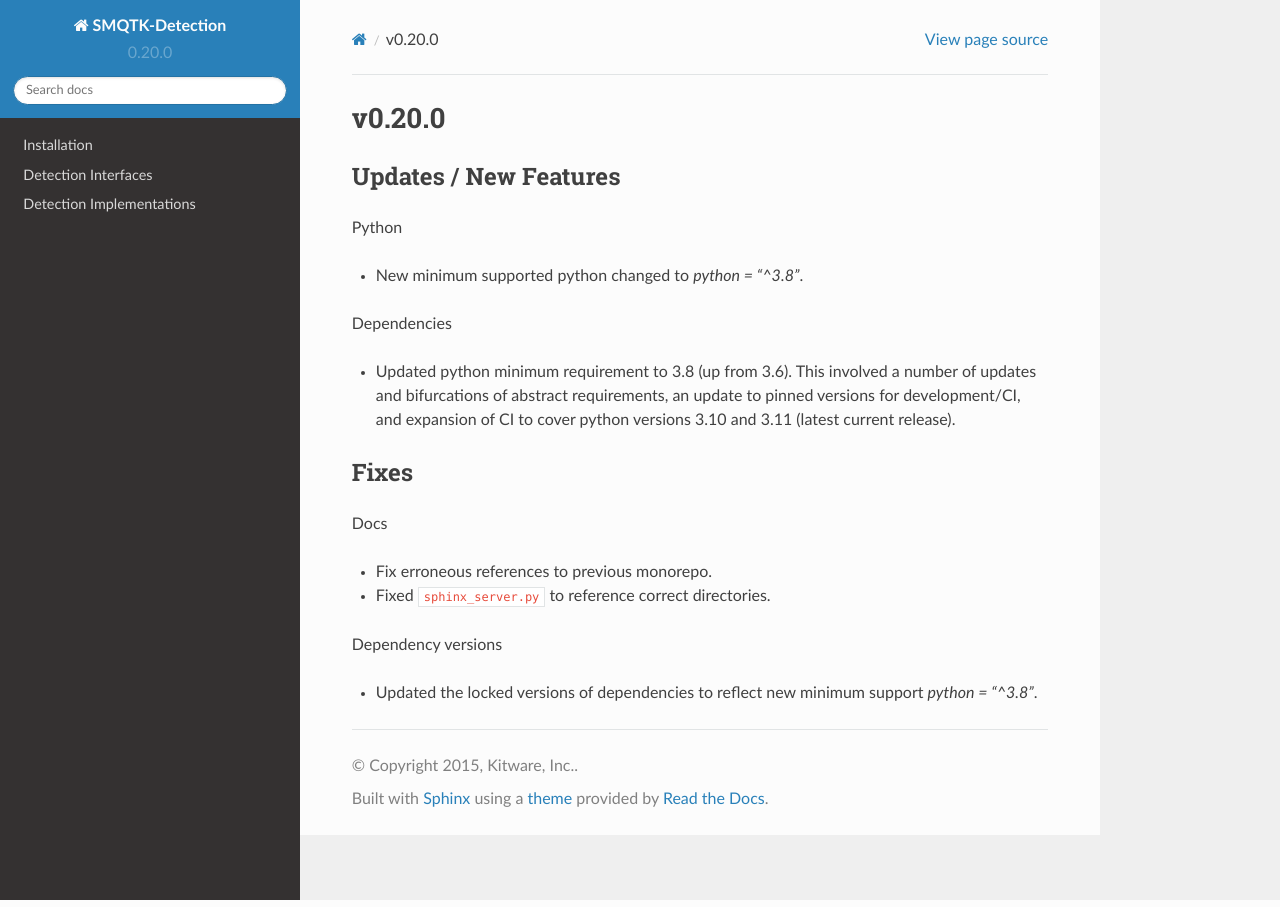
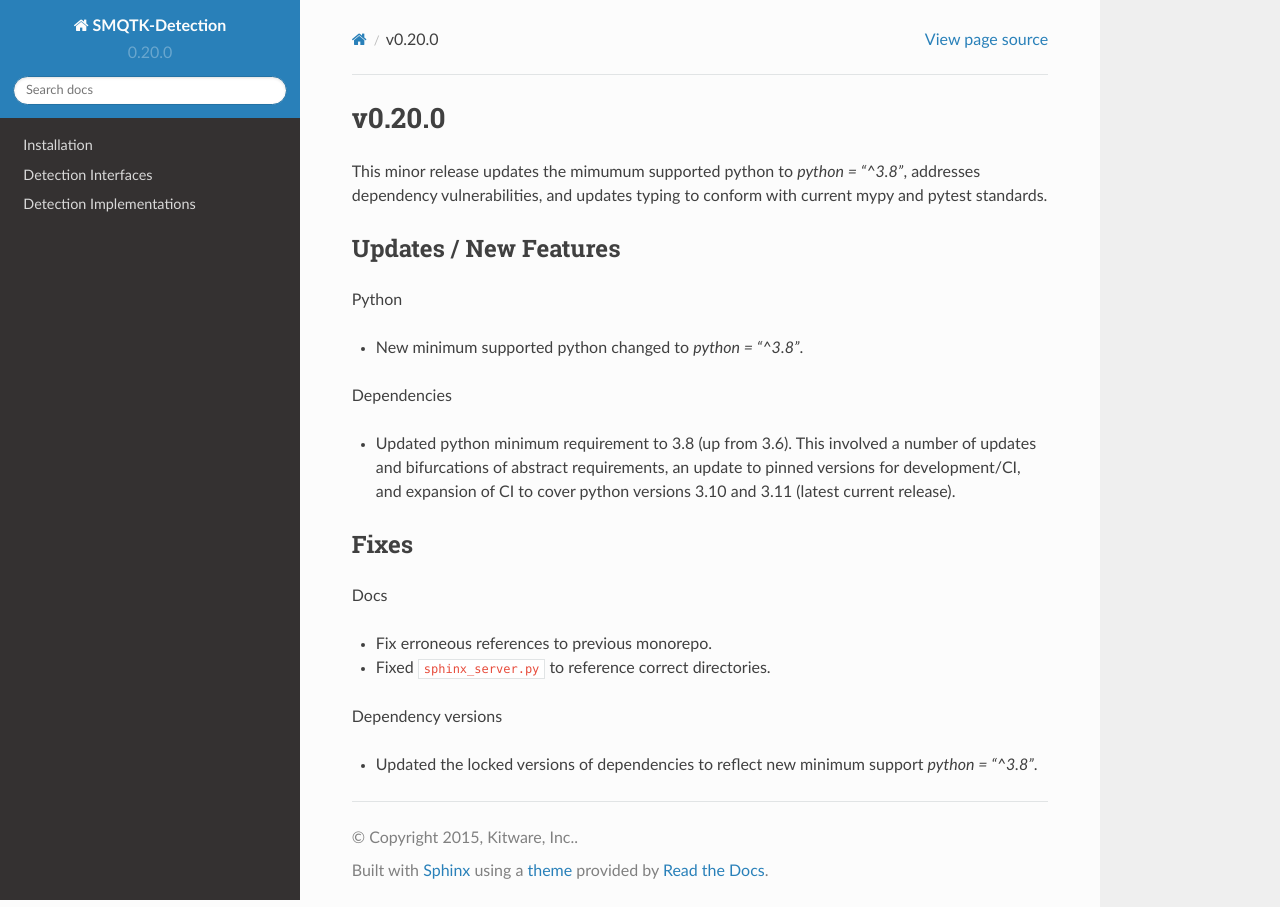
Before and after one commit to Kitware/SMQTK-Detection, a Sphinx documentation site: the page built from docs/release_notes/v0.20.0.rst, in a window 1280 px wide. Built offline with Sphinx 7.4.7 and the Read the Docs theme 2.0.0, drawn with Linux system fonts in a browser that asks for light colours; pages that are not in the unit, such as notebooks, are missing from menus; the version number is read from the project's files by our own code.

Commit message:
Added summary to release notes.

```diff
--- a/docs/release_notes/v0.20.0.rst
+++ b/docs/release_notes/v0.20.0.rst
@@ -1,5 +1,7 @@
 v0.20.0
 =======
+
+This minor release updates the mimumum supported python to `python = "^3.8"`, addresses dependency vulnerabilities, and updates typing to conform with current mypy and pytest standards.
 
 Updates / New Features
 ----------------------
```
